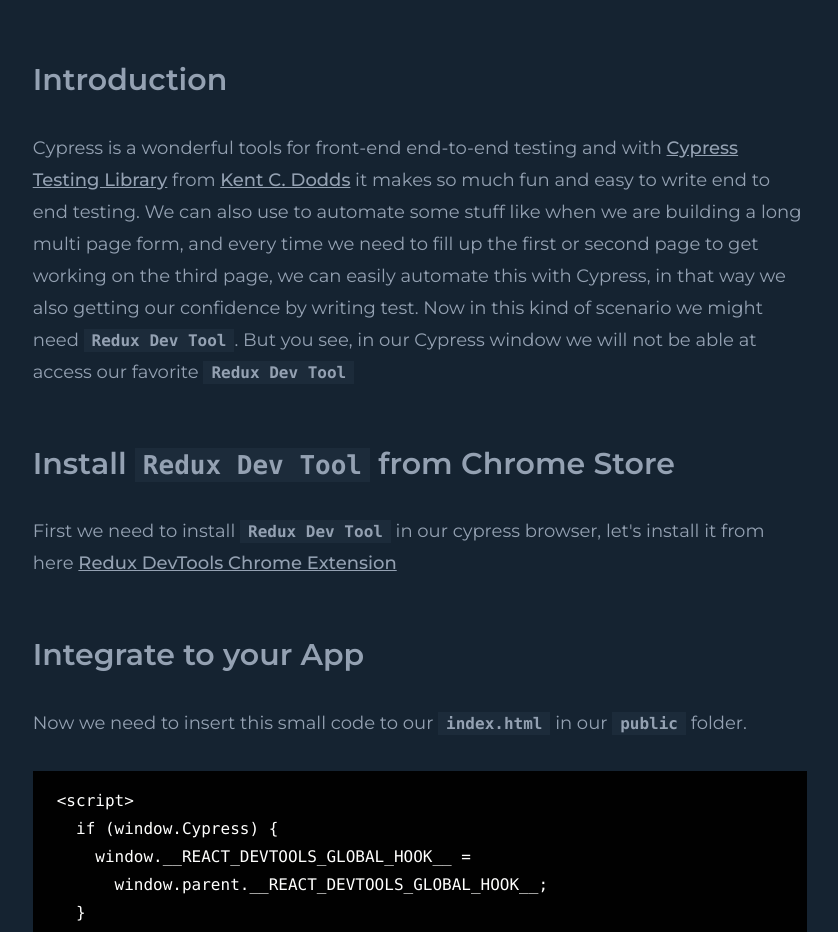
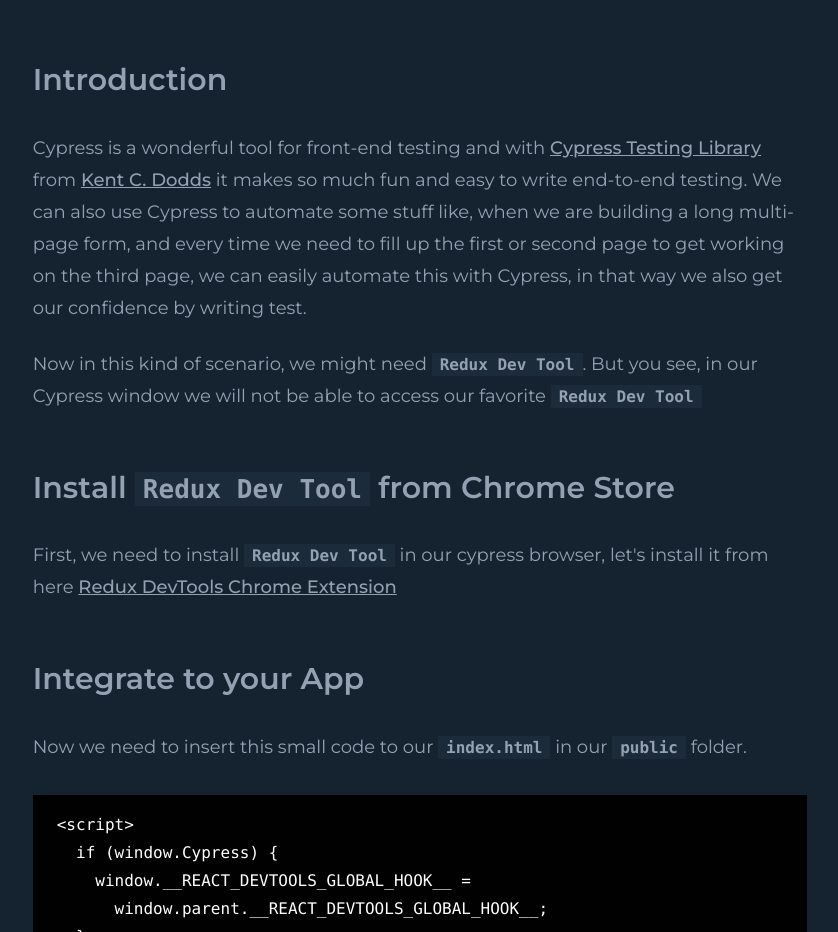
Before and after one commit to mbmohib/mohib.me, a Gatsby site: page /blog/get-your-redux-devtool-in-cypress in a window 1280 px wide. Shown: the part 820-1752 px from the top of the page, without its empty margins (58-896 px from the left). Built offline with nearby package versions, Linux system fonts and the light colour scheme; Gatsby itself is replaced by a stand-in of ours; some packages are replaced by stand-ins of ours; code samples lack their colours.

Commit message:
👌 IMPROVE: redux dev tool article

```diff
--- a/contents/posts/get-your-redux-devtool-in-cypress.md
+++ b/contents/posts/get-your-redux-devtool-in-cypress.md
@@ -11,19 +11,21 @@
 
 ## Introduction
 
-Cypress is a wonderful tools for front-end end-to-end testing and with
+Cypress is a wonderful tool for front-end testing and with
 [Cypress Testing Library](https://testing-library.com/docs/cypress-testing-library/intro/)
 from [Kent C. Dodds](https://kentcdodds.com/) it makes so much fun and easy to
-write end to end testing. We can also use to automate some stuff like when we
-are building a long multi page form, and every time we need to fill up the first
-or second page to get working on the third page, we can easily automate this
-with Cypress, in that way we also getting our confidence by writing test. Now in
-this kind of scenario we might need `Redux Dev Tool`. But you see, in our
-Cypress window we will not be able at access our favorite `Redux Dev Tool`
+write end-to-end testing. We can also use Cypress to automate some stuff like,
+when we are building a long multi-page form, and every time we need to fill up
+the first or second page to get working on the third page, we can easily
+automate this with Cypress, in that way we also get our confidence by writing
+test.
+
+Now in this kind of scenario, we might need `Redux Dev Tool`. But you see, in
+our Cypress window we will not be able to access our favorite `Redux Dev Tool`
 
 ## Install `Redux Dev Tool` from Chrome Store
 
-First we need to install `Redux Dev Tool` in our cypress browser, let's install
+First, we need to install `Redux Dev Tool` in our cypress browser, let's install
 it from here
 [Redux DevTools Chrome Extension](https://chrome.google.com/webstore/detail/redux-devtools/lmhkpmbekcpmknklioeibfkpmmfibljd?hl=en)
 
--- a/src/style/main.css
+++ b/src/style/main.css
@@ -13,6 +13,7 @@
 h6 {
   @apply text-primary-content;
   line-height: 1.5;
+  scroll-margin-top: 16px;
 }
 
 @tailwind components;
```
